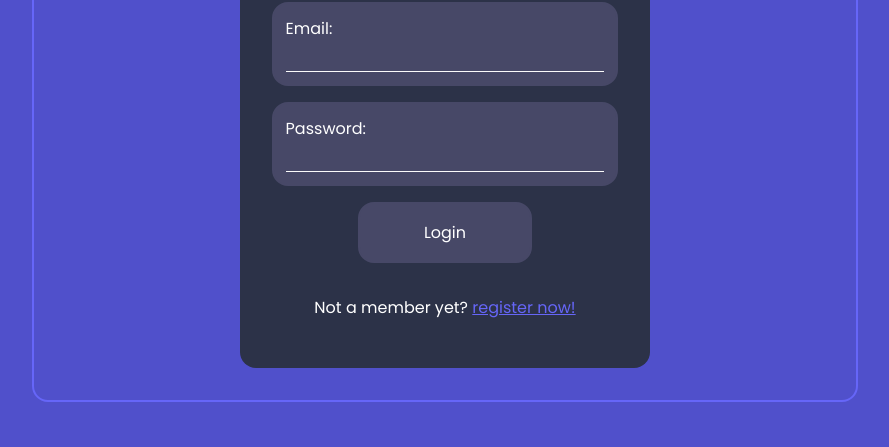
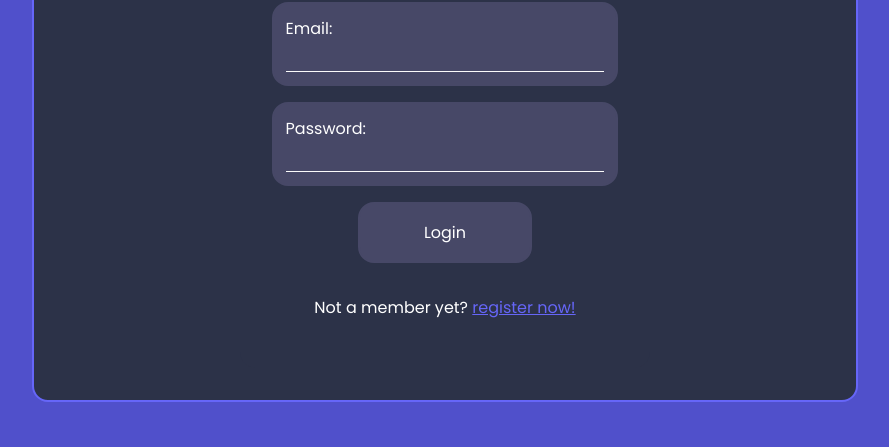
Before and after one commit to lorGR/Discord-App, a website: page public/views/login.html in a window 1280 px wide. Shown: the part 353-800 px from the top of the page, without its empty margins (195-1084 px from the left). Drawn offline with Linux system fonts and the light colour scheme.

Commit message:
Styled more

```diff
--- a/public/style/login.scss
+++ b/public/style/login.scss
@@ -26,6 +26,7 @@ body {
                 margin: 6em 25em;
                 padding: 2em 0;
                 border: 2px solid #6666f8;
+                background-color: #2c3248;
                 border-radius: 1em;
                 margin: 0 auto;
                 display: flex;
--- a/public/style/register.scss
+++ b/public/style/register.scss
@@ -26,6 +26,7 @@ body {
                 margin: 6em 25em;
                 padding: 2em 0;
                 border: 2px solid #6666f8;
+                background-color: #2c3248;
                 border-radius: 1em;
                 margin: 0 auto;
                 display: flex;
@@ -43,7 +44,6 @@ body {
                 }
 
                 img:hover {
-                    // background-color: #2b2bc6;
                     background-color: #fff;
                 }
 
```
Also changed, not shown: public/style/dist/login.css, public/style/dist/register.css.
